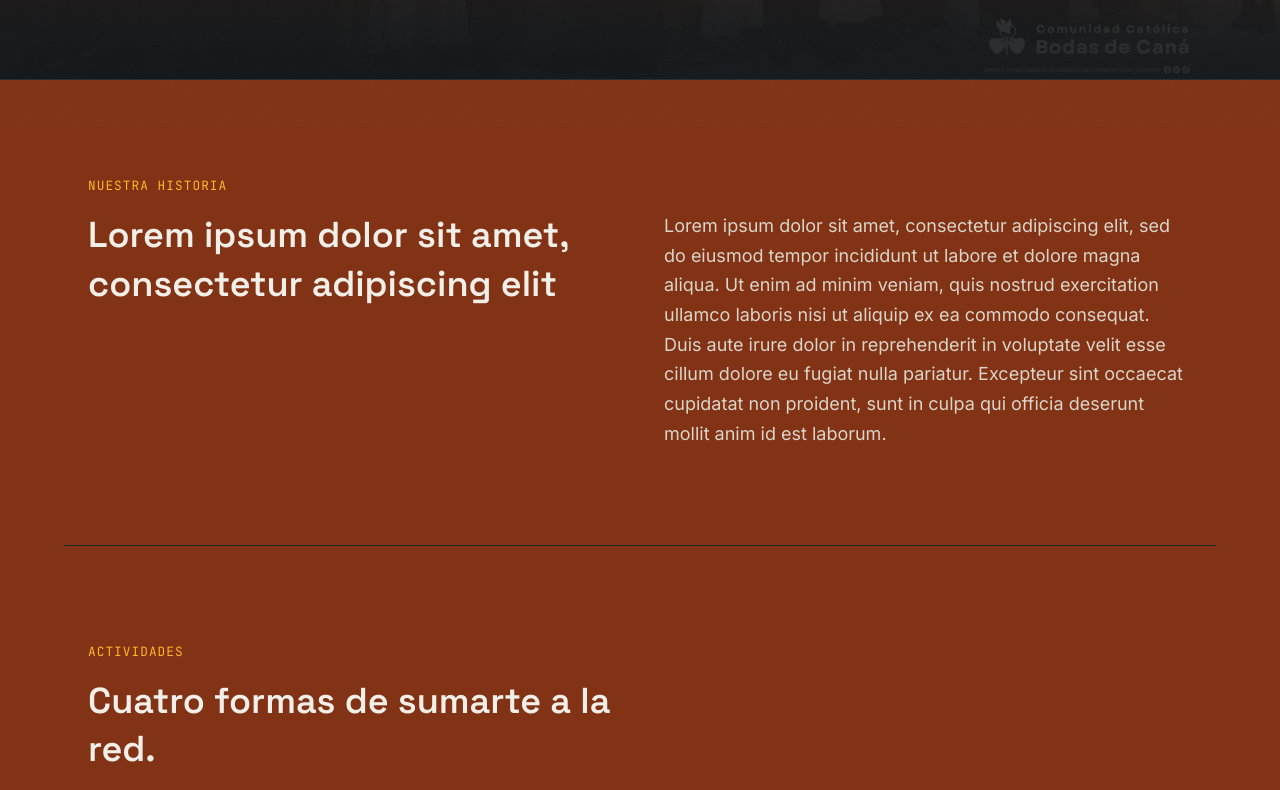
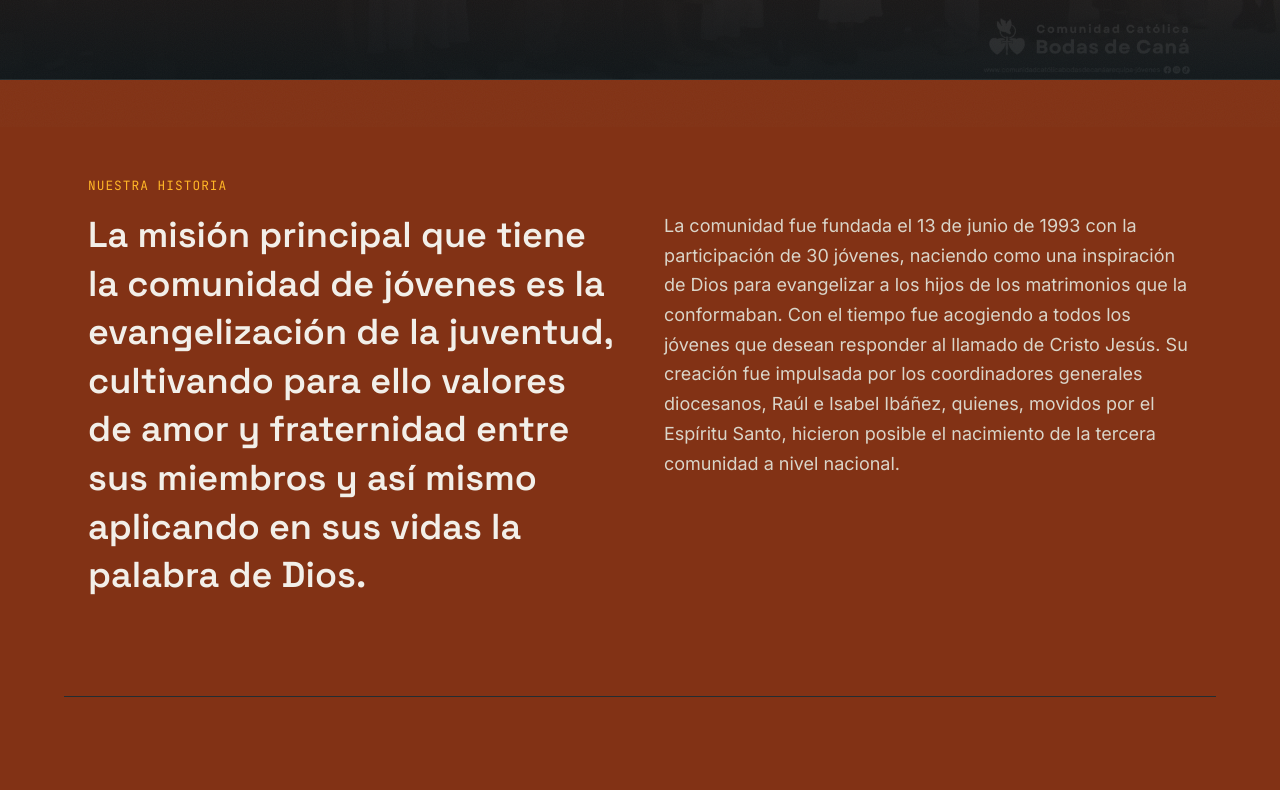
Before and after one commit to artal23/JBC, a plain HTML site: page index.html in a window 1280 px wide. Shown: the part 673-1463 px from the top of the page. Drawn offline with nearby package versions, Linux system fonts and the light colour scheme.

Commit message:
historia

```diff
--- a/index.html
+++ b/index.html
@@ -86,16 +86,18 @@
 <section id="nosotros" class="section">
   <p class="coord-label section-tag">NUESTRA HISTORIA</p>
   <div class="grid-2">
-    <h2 class="section-title">Lorem ipsum dolor sit amet, consectetur adipiscing elit</h2>
+    <h2 class="section-title">La misión principal que tiene la comunidad de jóvenes es la
+      evangelización de la juventud, cultivando para ello valores de amor y
+      fraternidad entre sus miembros y así mismo aplicando en sus vidas la palabra de Dios.</h2>
     <p class="section-text">
-      Lorem ipsum dolor sit amet, consectetur adipiscing elit,
-      sed do eiusmod tempor incididunt ut labore et dolore
-      magna aliqua. Ut enim ad minim veniam, quis nostrud
-      exercitation ullamco laboris nisi ut aliquip ex ea commodo
-      consequat. Duis aute irure dolor in reprehenderit in voluptate
-      velit esse cillum dolore eu fugiat nulla pariatur. Excepteur
-      sint occaecat cupidatat non proident, sunt in culpa qui officia
-      deserunt mollit anim id est laborum.
+      La comunidad fue fundada el 13 de junio de 1993 con la participación de 30 jóvenes,
+      naciendo como una inspiración de Dios para evangelizar a los hijos de los matrimonios
+      que la conformaban. Con el tiempo fue acogiendo a todos los jóvenes que desean responder
+      al llamado de Cristo Jesús.
+      Su creación fue impulsada por los coordinadores generales diocesanos, Raúl e Isabel Ibáñez,
+      quienes, movidos por el Espíritu Santo, hicieron posible el nacimiento de la tercera
+      comunidad a nivel nacional.
+
     </p>
   </div>
 </section>
```
